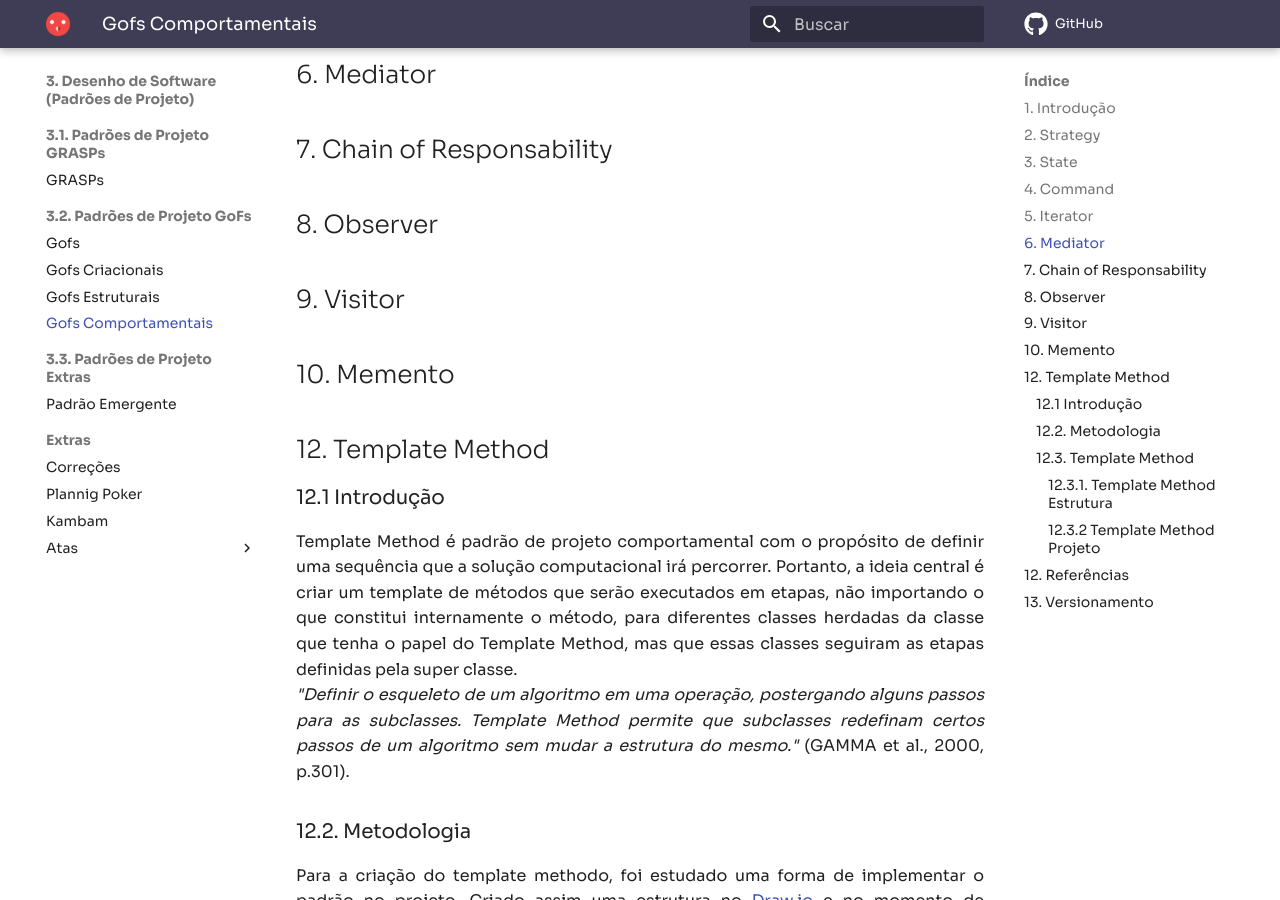
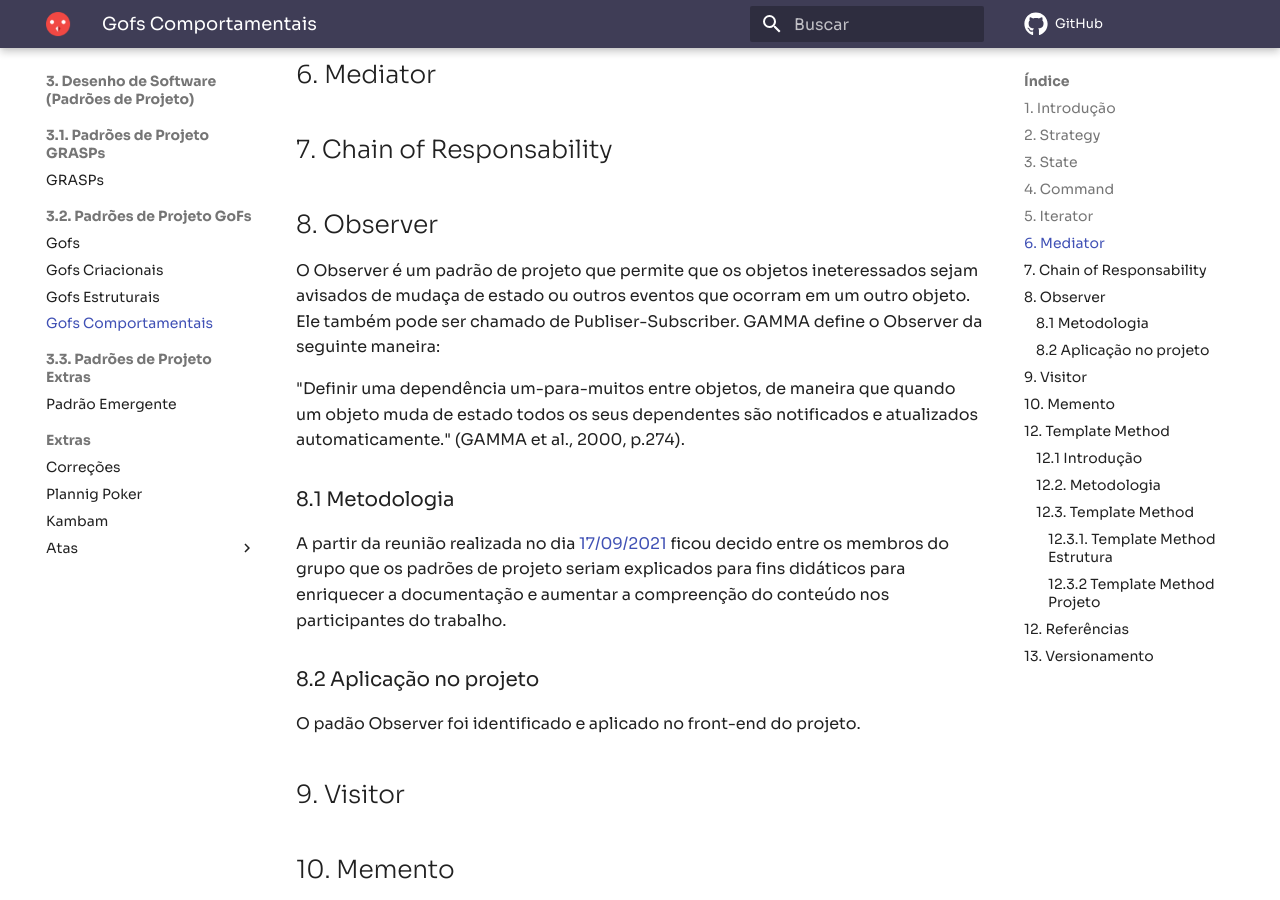
Before and after one commit to UnBArqDsw2021-1/2021.1_G04_Cardeal, an MkDocs documentation site: the page built from docs/padroesDeProjeto/gofs_comportamentais.md, in a window 1280 px wide and 900 px high, scrolled down 546 px. Built offline with MkDocs 1.6.1 and Material for MkDocs 9.7.7, drawn with Linux system fonts in a browser that asks for light colours; comment, search, counter and statistics services are not loaded.

Commit message:
add gofs_comportamentais Observer

```diff
--- a/docs/padroesDeProjeto/gofs_comportamentais.md
+++ b/docs/padroesDeProjeto/gofs_comportamentais.md
@@ -8,6 +8,19 @@
 ## 6. Mediator
 ## 7. Chain of Responsability
 ## 8. Observer
+
+O Observer é um padrão de projeto que permite que os objetos ineteressados sejam avisados de mudaça de estado ou outros eventos que ocorram em um outro objeto. Ele também pode ser chamado de Publiser-Subscriber. GAMMA define o Observer da seguinte maneira:
+
+"Definir uma dependência um-para-muitos entre objetos, de maneira que quando um objeto muda de estado todos os seus dependentes são notificados e atualizados automaticamente." (GAMMA et al., 2000, p.274).
+
+### 8.1 Metodologia
+
+A partir da reunião realizada no dia [17/09/2021](./atas/17-09-21.md) ficou decido entre os membros do grupo que os padrões de projeto seriam explicados para fins didáticos para enriquecer a documentação e aumentar a compreenção do conteúdo nos participantes do trabalho.
+
+### 8.2 Aplicação no projeto
+
+O padão Observer foi identificado e aplicado no front-end do projeto.
+
 ## 9. Visitor
 ## 10. Memento
 ## 12. Template Method
```
Also changed, not shown: 1 other file.
